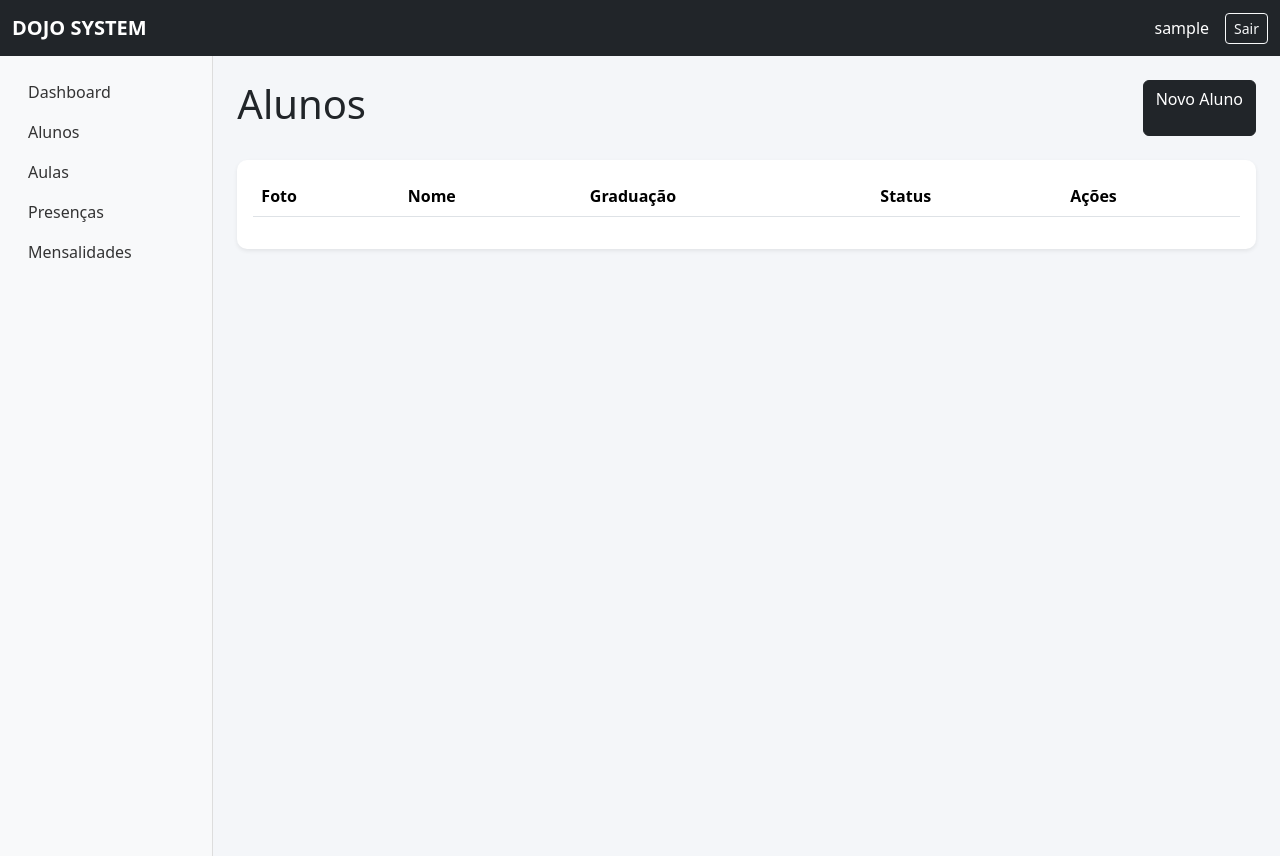
After one commit to Aleleonel/dojosystem_v2, a Django app: page /alunos/ in a window 1280 px wide. The commit adds this page. Run offline with Django 5.2, Linux system fonts and the light colour scheme; the visitor is signed in with stand-in values (Sample User, id 1); data that the repository does not hold is empty.

Commit message:
lista de aunos e cadstrode alunos

```diff
--- /dev/null
+++ b/alunos/urls.py
@@ -0,0 +1,36 @@
+from django.urls import path
+
+from .views import (
+    lista_alunos,
+    criar_aluno,
+    editar_aluno,
+    excluir_aluno
+)
+
+urlpatterns = [
+
+    path(
+        '',
+        lista_alunos,
+        name='lista_alunos'
+    ),
+
+    path(
+        'novo/',
+        criar_aluno,
+        name='criar_aluno'
+    ),
+
+    path(
+        'editar/<int:pk>/',
+        editar_aluno,
+        name='editar_aluno'
+    ),
+
+    path(
+        'excluir/<int:pk>/',
+        excluir_aluno,
+        name='excluir_aluno'
+    ),
+
+]
--- a/alunos/views.py
+++ b/alunos/views.py
@@ -1,3 +1,97 @@
 from django.shortcuts import render
+from django.shortcuts import redirect
+from django.shortcuts import get_object_or_404
 
-# Create your views here.
+from django.contrib.auth.decorators import login_required
+
+from .models import Aluno
+from .forms import AlunoForm
+
+
+@login_required
+def lista_alunos(request):
+
+    alunos = Aluno.objects.filter(
+        academia=request.user.academia
+    )
+
+    context = {
+        'alunos': alunos
+    }
+
+    return render(
+        request,
+        'alunos/lista.html',
+        context
+    )
+
+
+@login_required
+def criar_aluno(request):
+
+    form = AlunoForm(request.POST or None,
+                     request.FILES or None)
+
+    if form.is_valid():
+
+        aluno = form.save(commit=False)
+
+        aluno.academia = request.user.academia
+
+        aluno.save()
+
+        return redirect('lista_alunos')
+
+    context = {
+        'form': form
+    }
+
+    return render(
+        request,
+        'alunos/form.html',
+        context
+    )
+
+
+@login_required
+def editar_aluno(request, pk):
+
+    aluno = get_object_or_404(
+        Aluno,
+        pk=pk,
+        academia=request.user.academia
+    )
+
+    form = AlunoForm(
+        request.POST or None,
+        request.FILES or None,
+        instance=aluno
+    )
+
+    if form.is_valid():
+        form.save()
+        return redirect('lista_alunos')
+
+    context = {
+        'form': form
+    }
+
+    return render(
+        request,
+        'alunos/form.html',
+        context
+    )
+
+
+@login_required
+def excluir_aluno(request, pk):
+
+    aluno = get_object_or_404(
+        Aluno,
+        pk=pk,
+        academia=request.user.academia
+    )
+
+    aluno.delete()
+
+    return redirect('lista_alunos')
--- a/config/urls.py
+++ b/config/urls.py
@@ -10,7 +10,10 @@ urlpatterns = [
     path('admin/', admin.site.urls),
 
     path('', include('dashboard.urls')),
+
     path('accounts/', include('accounts.urls')),
+
+    path('alunos/', include('alunos.urls')),
 
 ]
 
--- /dev/null
+++ b/templates/alunos/lista.html
@@ -0,0 +1,85 @@
+{% extends 'base.html' %}
+
+{% block content %}
+
+<div class="d-flex justify-content-between mb-4">
+
+    <h1>Alunos</h1>
+
+    <a href="{% url 'criar_aluno' %}" class="btn btn-dark">
+
+        Novo Aluno
+
+    </a>
+
+</div>
+
+<div class="card shadow-sm">
+
+    <div class="card-body">
+
+        <table class="table">
+
+            <thead>
+
+                <tr>
+                    <th>Foto</th>
+                    <th>Nome</th>
+                    <th>Graduação</th>
+                    <th>Status</th>
+                    <th>Ações</th>
+                </tr>
+
+            </thead>
+
+            <tbody>
+
+                {% for aluno in alunos %}
+
+                <tr>
+
+                    <td>
+
+                        {% if aluno.foto %}
+
+                        <img src="{{ aluno.foto.url }}" width="50" height="50" class="rounded-circle">
+
+                        {% endif %}
+
+                    </td>
+
+                    <td>{{ aluno.nome }}</td>
+
+                    <td>{{ aluno.graduacao }}</td>
+
+                    <td>{{ aluno.status }}</td>
+
+                    <td>
+
+                        <a href="{% url 'editar_aluno' aluno.id %}" class="btn btn-sm btn-warning">
+
+                            Editar
+
+                        </a>
+
+                        <a href="{% url 'excluir_aluno' aluno.id %}" class="btn btn-sm btn-danger">
+
+                            Excluir
+
+                        </a>
+
+                    </td>
+
+                </tr>
+
+                {% endfor %}
+
+            </tbody>
+
+        </table>
+
+    </div>
+
+</div>
+
+{% endblock %}
--- a/templates/includes/sidebar.html
+++ b/templates/includes/sidebar.html
@@ -10,11 +10,10 @@
                 </a>
             </li>
 
-            <li class="nav-item">
-                <a class="nav-link" href="#">
-                    Alunos
-                </a>
-            </li>
+            <a class="nav-link" href="{% url 'lista_alunos' %}">
+                Alunos
+            </a>
+
 
             <li class="nav-item">
                 <a class="nav-link" href="#">
```
Also changed, not shown: alunos/forms.py (added, +102 -0 lines), templates/alunos/form.html (added, +31 -0 lines).
